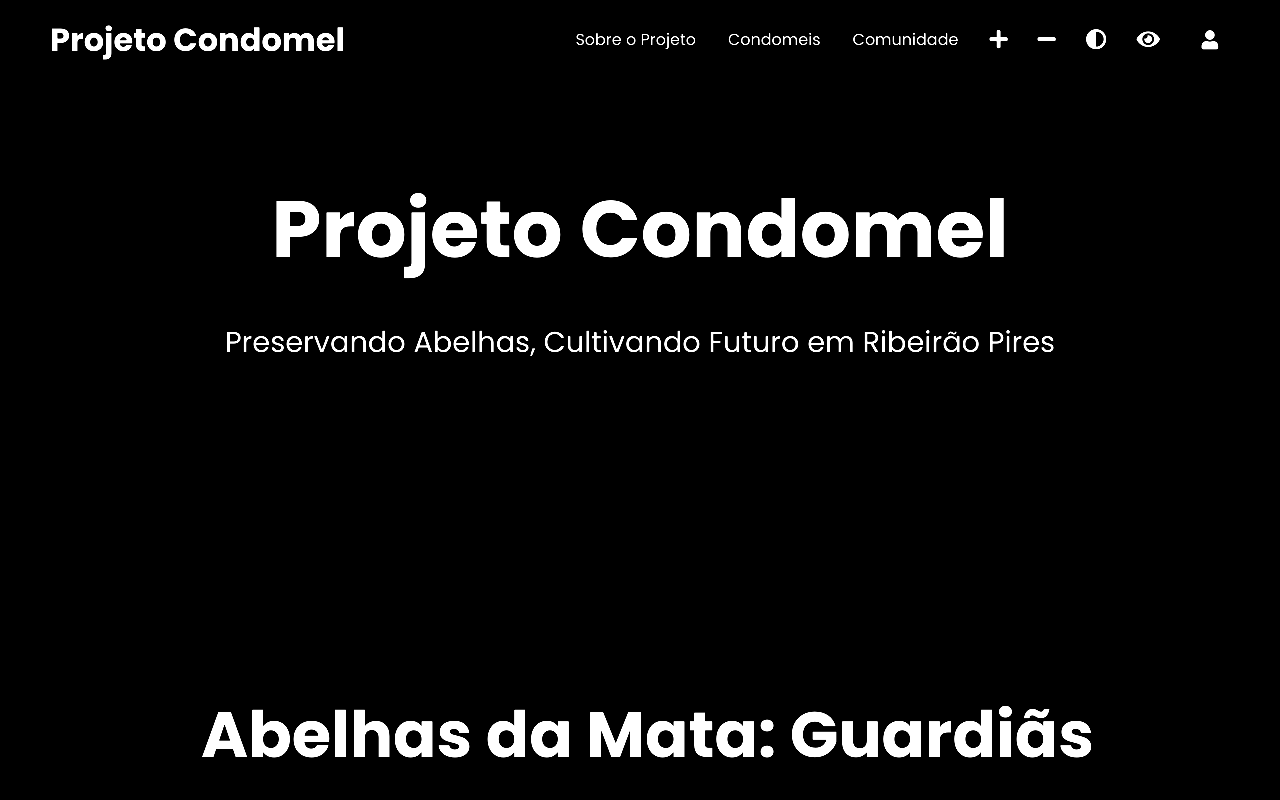
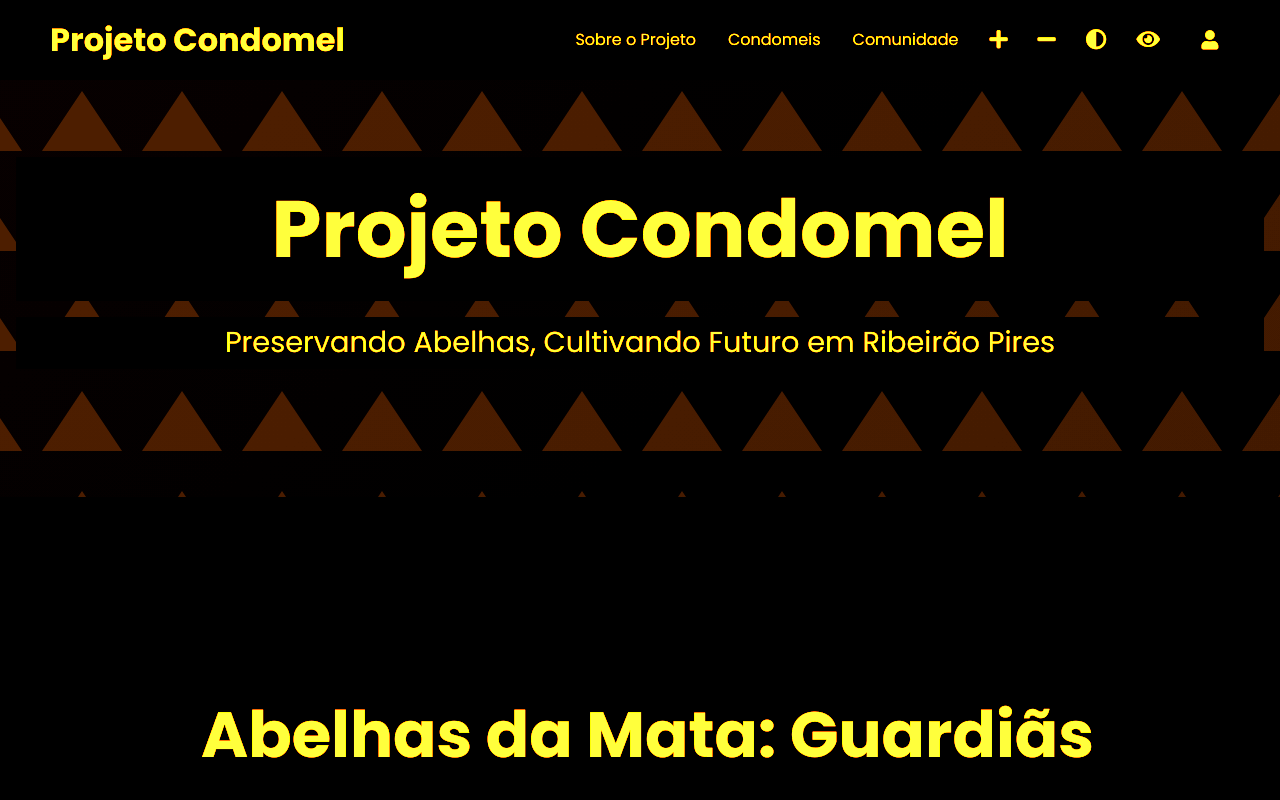
Before and after one commit to SPF-mcm24/opa, a plain HTML site: page index.html in a window 1280 px wide. Both pictures are taken after a click on the button 1096 px from the left and 40 px from the top of the page. Shown: the top 800 px of the page. Drawn offline with nearby package versions, Linux system fonts and the light colour scheme.

Commit message:
Add files via upload

```diff
--- a/index.html
+++ b/index.html
@@ -247,7 +247,7 @@
         const body = document.body;
 
         highContrastButton.addEventListener('click', () => {
-            body.classList.toggle('high-contrast');
+            body.classList.add('high-contrast');
         });
 
 </script>
--- a/style.css
+++ b/style.css
@@ -1226,7 +1226,8 @@ body.color-blind-filter.achromatomaly {
 
 /* Filtro de alto contraste preto e branco */
 body.high-contrast {
-    filter: grayscale(1) contrast(200%); /* Aplica escala de cinza e aumenta o contraste */
+    filter: grayscale(100%) brightness(50%) sepia(100%) hue-rotate(5deg) saturate(13) contrast(105%);
+    -webkit-filter: grayscale(100%) brightness(100%) sepia(100%) hue-rotate(5deg) saturate(13) contrast(105%);
 }
 
 body.high-contrast * {  /* Aplica a todos os elementos dentro do body */
```
